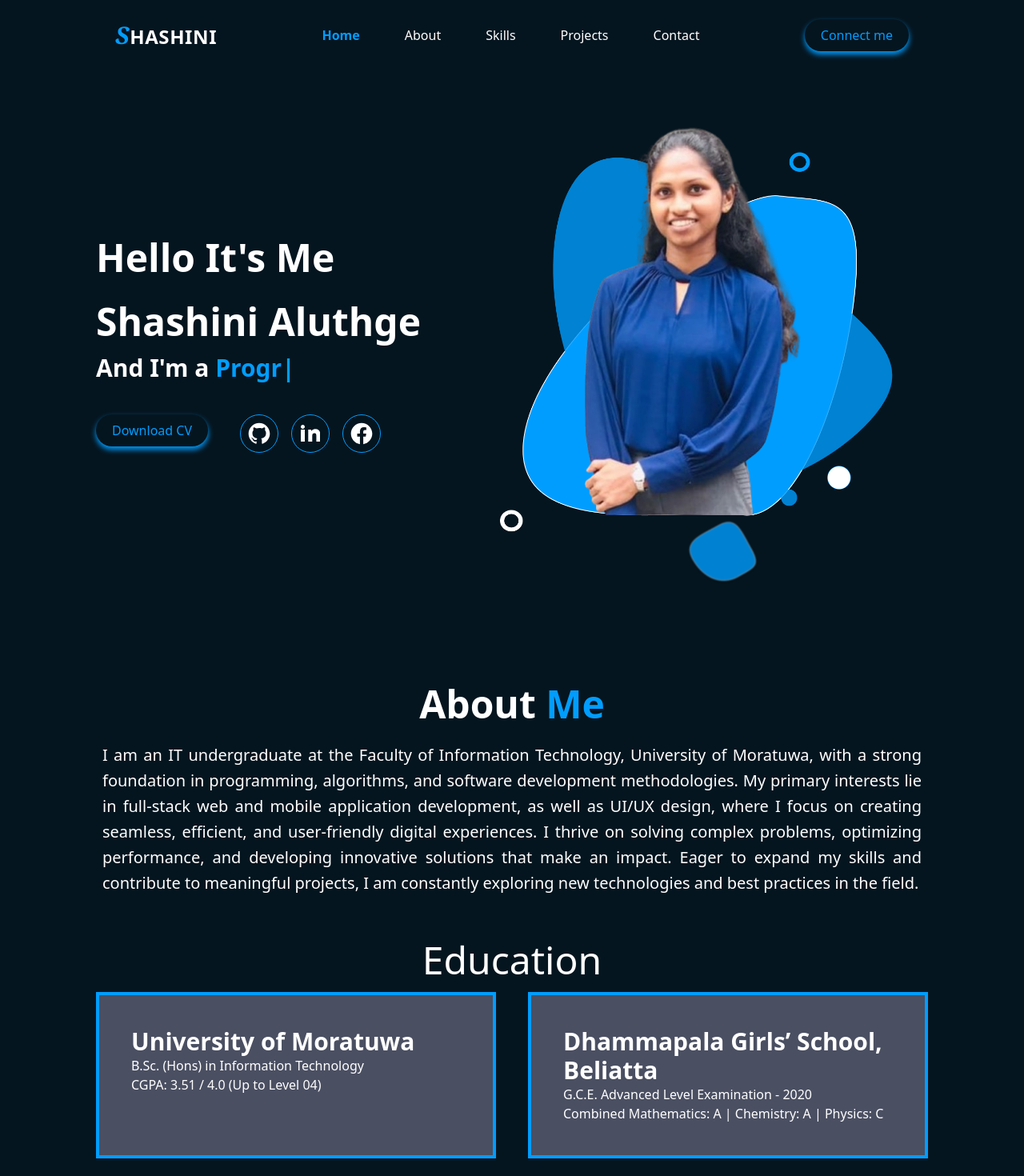
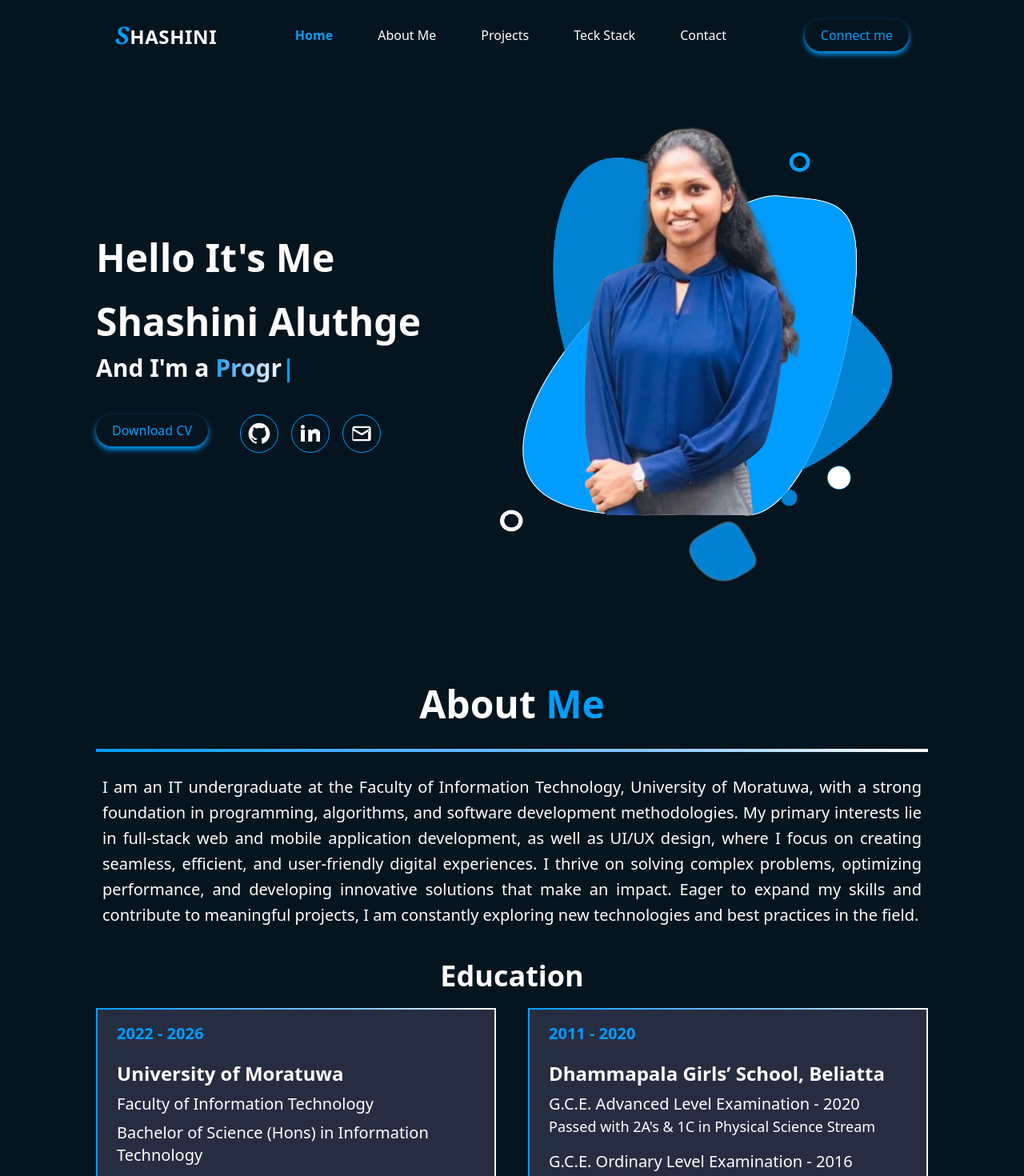
Before and after one commit to ShashiniAluthge/ShashiniAluthge---Portfolio, a React (Vite) app: page / in a window 1280 px wide. Shown: the top 1470 px of the page at 80% size. Built offline with nearby package versions, Linux system fonts and the light colour scheme.

Commit message:
complete About me section

```diff
--- a/src/components/Drawer.tsx
+++ b/src/components/Drawer.tsx
@@ -20,7 +20,10 @@ const Drawer: React.FC<DrawerProps> = ({ isOpen, onClose }) => {
         }`}
         onClick={(e) => e.stopPropagation()}
       >
-        <button onClick={onClose} className="absolute top-4 right-4 text-[var(--secondary)]">
+        <button
+          onClick={onClose}
+          className="absolute top-4 right-4 text-[var(--secondary)]"
+        >
           <img src={closeIcon} className="w-8 h-8" />
         </button>
 
@@ -32,17 +35,19 @@ const Drawer: React.FC<DrawerProps> = ({ isOpen, onClose }) => {
           </li>
           <li className="block text-lg md:text-xl text-[var(--secondary)] hover:text-[var(--primary)] transition">
             <a href="#about" onClick={onClose}>
-              About
+              About Me
             </a>
           </li>
-          <li className="block text-lg md:text-xl text-[var(--secondary)] hover:text-[var(--primary)] transition">
-            <a href="#skills" onClick={onClose}>
-              Skills
-            </a>
-          </li>
+
           <li className="block text-lg md:text-xl text-[var(--secondary)] hover:text-[var(--primary)] transition">
             <a href="#projects" onClick={onClose}>
               Projects
+            </a>
+          </li>
+
+          <li className="block text-lg md:text-xl text-[var(--secondary)] hover:text-[var(--primary)] transition">
+            <a href="#techStack" onClick={onClose}>
+              Tech Stack
             </a>
           </li>
           <li className="block text-lg md:text-xl text-[var(--secondary)] hover:text-[var(--primary)] transition">
--- /dev/null
+++ b/src/components/HorizontalLine.tsx
@@ -0,0 +1,9 @@
+
+
+const HorizontalLine = () => {
+  return (
+    <div className='gradient-border mb-5 mt-4'></div>
+  )
+}
+
+export default HorizontalLine
--- a/src/components/NavBar.tsx
+++ b/src/components/NavBar.tsx
@@ -36,18 +36,7 @@ const NavBar = () => {
                 : "text-[var(--secondary)] hover:text-[var(--primary)] hover:font-bold "
             }`}
           >
-            <a href="#about">About</a>
-          </li>
-
-          <li
-            onClick={() => setActive("skills")}
-            className={`px-4 py-1 rounded-4xl cursor-pointer transition ${
-              active === "skills"
-                ? "text-[var(--primary)] font-bold"
-                : "text-[var(--secondary)] hover:text-[var(--primary)] hover:font-bold "
-            }`}
-          >
-            <a href="#skills">Skills</a>
+            <a href="#about">About Me</a>
           </li>
 
           <li
@@ -59,6 +48,16 @@ const NavBar = () => {
             }`}
           >
             <a href="#projects">Projects</a>
+          </li>
+          <li
+            onClick={() => setActive("techStack")}
+            className={`px-4 py-1 rounded-4xl cursor-pointer transition ${
+              active === "techStack"
+                ? "text-[var(--primary)] font-bold"
+                : "text-[var(--secondary)] hover:text-[var(--primary)] hover:font-bold "
+            }`}
+          >
+            <a href="#techStack">Teck Stack</a>
           </li>
 
           <li
--- a/src/components/SocialIcons.tsx
+++ b/src/components/SocialIcons.tsx
@@ -44,27 +44,26 @@ const SocialIcons = () => {
         </a>
       </div>
 
-      <div className="flex w-12 h-12 border-1 p-2 rounded-full justify-center items-center border-[var(--primary)] hover:ring-1 hover:ring-[var(--primary)]  hover:shadow-[0_4px_4px_var(--primary)]">
+      <div className="flex w-12 h-12 border-1 p-2 rounded-full justify-center items-center border-[var(--primary)] hover:ring-1 hover:ring-[var(--primary)] hover:shadow-[0_4px_4px_var(--primary)]">
   <a
-          href="https://www.facebook.com/shashini.aluthge.3"
-          target="_blank"
-          rel="noopener noreferrer"
+    href="mailto:ssshashini21@gmail.com"
     className="text-[var(--secondary)] hover:text-[var(--primary)] transition duration-300"
   >
     <svg
-            className="w-8 h-8"
+      className="w-7 h-7"
       fill="currentColor"
       viewBox="0 0 24 24"
       xmlns="http://www.w3.org/2000/svg"
     >
       <path
         fillRule="evenodd"
-              d="M22 12c0-5.523-4.477-10-10-10S2 6.477 2 12c0 5.007 3.657 9.133 8.438 9.877v-6.987h-2.54V12h2.54V9.797c0-2.507 1.492-3.89 3.776-3.89 1.096 0 2.24.195 2.24.195v2.465h-1.26c-1.242 0-1.625.77-1.625 1.563V12h2.773l-.443 2.89h-2.33v6.986C18.343 21.133 22 17.007 22 12z"
+        d="M2 6.5A2.5 2.5 0 014.5 4h15A2.5 2.5 0 0122 6.5v11a2.5 2.5 0 01-2.5 2.5h-15A2.5 2.5 0 012 17.5v-11zm2.5-.5a.5.5 0 00-.5.5v.307l8 4.8 8-4.8V6.5a.5.5 0 00-.5-.5h-15zM21 8.693l-8.218 4.93a1 1 0 01-1.064 0L3 8.693V17.5a.5.5 0 00.5.5h15a.5.5 0 00.5-.5V8.693z"
         clipRule="evenodd"
       ></path>
     </svg>
   </a>
 </div>
+
     </div>
   );
 };
--- a/src/index.css
+++ b/src/index.css
@@ -4,7 +4,9 @@
   --primary: #009dff;
   --secondary: #fff;
   --background: #05151f;
-  --secondbackground: #4a4f62;
+  --secondbackground: #272D41;
+  --gradient_1:#4FADFF;
+  --gradient_2:#87C7FF;
 }
 
 .button_shadow {
@@ -14,3 +16,9 @@
 .button_shadow-hover:hover {
   box-shadow: 0 6px 8px var(--primary);
 }
+
+.gradient-border {
+  border: 2px solid transparent;
+  border-image-source: linear-gradient(to right, var(--primary), var(--gradient_1), var(--gradient_2), var(--secondary));
+  border-image-slice: 1; /*full border coverage */
+}
--- a/src/sections/About.tsx
+++ b/src/sections/About.tsx
@@ -1,3 +1,5 @@
+import HorizontalLine from "../components/HorizontalLine";
+
 const About = () => {
   return (
     <section className="lg:ml-30 lg:mr-30 pt-12 lg:pt-10 md:ml-10 md:mr-10 ml-2 mr-2 ">
@@ -5,6 +7,8 @@ const About = () => {
         About
         <span className="text-[var(--primary)]"> Me</span>
       </h1>
+      <HorizontalLine/>
+
       <div className="text-[var(--secondary)] lg:text-xl text-lg text-justify p-2 leading-8">
         I am an IT undergraduate at the Faculty of Information Technology,
         University of Moratuwa, with a strong foundation in programming,
@@ -16,43 +20,57 @@ const About = () => {
         impact. Eager to expand my skills and contribute to meaningful projects,
         I am constantly exploring new technologies and best practices in the
         field.
+
       </div>
       <div className="items-center justify-center">
-        <h1 className="text-center text-[var(--secondary)]  text-3xl md:text-5xl/20 mt-8">
+        <h1 className="text-center text-[var(--secondary)] md:text-4xl mt-8 text-3xl mb-5 font-bold">
           Education
         </h1>
-        <div className="flex space-x-10">
-          <div className="flex flex-col flex-1 bg-[var(--secondbackground)] border-4 border-[var(--primary)] p-10">
-            <text className="text-[var(--secondary)] text-3xl font-bold text-left">
-              University of Moratuwa
+        <div className="flex flex-col md:flex-row md:space-x-10  ">
+          <div className="flex flex-col flex-1 bg-[var(--secondbackground)] gradient-border p-6  pt-4 mb-5 md:mb-0 ">
+          <text className="text-xl font-bold text-left text-[var(--primary)] mb-5">
+              2022 - 2026
             </text>
-            <text className="text-[var(--secondary)]">
-              B.Sc. (Hons) in Information Technology
+            <text className="text-[var(--secondary)] text-xl md:text-2xl font-bold text-left">
+            University of Moratuwa
             </text>
-            <text className="text-[var(--secondary)]">
-              CGPA: 3.51 / 4.0 (Up to Level 04)
+            <text className="text-[var(--secondary)] mt-2 text-md md:text-xl">
+            Faculty of Information Technology
             </text>
+            <text className="text-[var(--secondary)] mt-2 text-md md:text-xl">
+            Bachelor of Science (Hons) in Information Technology
+            </text>
+
           </div>
-          <div className="flex flex-col flex-1 bg-[var(--secondbackground)] border-4 border-[var(--primary)] p-10">
-            <text className="text-[var(--secondary)] text-3xl font-bold text-left">
+          <div className="flex flex-col flex-1 bg-[var(--secondbackground)] gradient-border p-6  pt-4">
+          <text className="text-xl font-bold text-left text-[var(--primary)] mb-5">
+              2011 - 2020
+            </text>
+            <text className="text-[var(--secondary)] text-xl md:text-2xl font-bold text-left">
               Dhammapala Girls’ School, Beliatta
             </text>
-            <text className="text-[var(--secondary)]">
+            <text className="text-[var(--secondary)] mt-2 text-md md:text-xl">
               G.C.E. Advanced Level Examination - 2020
             </text>
-            <text className="text-[var(--secondary)]">
-              Combined Mathematics: A | Chemistry: A | Physics: C
+            <text className="text-[var(--secondary)] text-sm md:text-md lg:text-lg">
+              Passed with 2A's & 1C in Physical Science Stream
+            </text>
+            <text className="text-[var(--secondary)] mt-4 text-md md:text-xl">
+              G.C.E. Ordinary Level Examination - 2016
+            </text>
+            <text className="text-[var(--secondary)] text-sm md:text-md lg:text-lg">
+              Passed with 9A's
             </text>
           </div>
         </div>
-        <div className="flex flex-col  bg-[var(--secondbackground)] border-4 border-[var(--primary)] p-10 mt-10">
+        {/* <div className="flex flex-col  bg-[var(--secondbackground)] border-4 gradient-border p-10 mt-10">
           <text className="text-[var(--secondary)] text-3xl font-bold text-left">
             People's Bank, Beliatta
           </text>
           <text className="text-[var(--secondary)]">
             Bank Assistant Intern -(2021-2022)
           </text>
-        </div>
+        </div> */}
       </div>
     </section>
   );
--- a/src/sections/Home.tsx
+++ b/src/sections/Home.tsx
@@ -69,14 +69,16 @@ const Home: React.FC = () => {
           </h1>
           <h2 className="text-[var(--secondary)] font-bold text-xl md:text-2xl lg:text-3xl">
             And I'm a{" "}
-            <span className="text-[var(--primary)]">{displayText}</span>
+            <span className=" bg-gradient-to-r from-[var(--primary)] via-[var(--gradient_1)] via-[var(--gradient_2)] to-[var(--secondary)] bg-clip-text text-transparent">
+              {displayText}
+            </span>
             <span className="text-[var(--primary)] cursor">|</span>
           </h2>
           <div className="mt-6  lg:mt-10 flex flex-col md:flex-row ">
             <div className="text-center">
               <button className="px-8 py-2 lg:px-5 text-[var(--primary)] rounded-4xl transition-all duration-200 bg-[var(--background)] button_shadow hover:button_shadow-hover hover:scale-105 cursor-pointer">
                 <a
-                  href="https://drive.google.com/file/d/1CiXdDgcX3e9vTXqNv9aa2m5KmLh__ZyS"
+                  href="https://drive.google.com/file/d/1zAqr4EBp2FiZnMIN0puaCAm3ZHJgdxrk/view?usp=sharing"
                   download="Shashini_Aluthge_CV.pdf"
                   target="_blank"
                 >
```
Lines whose indentation alone changed are shown as unchanged.
